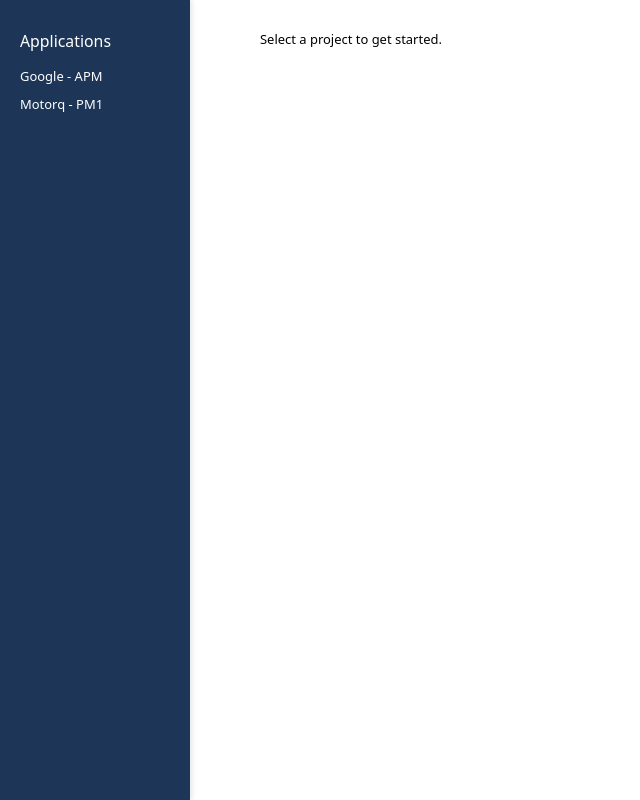
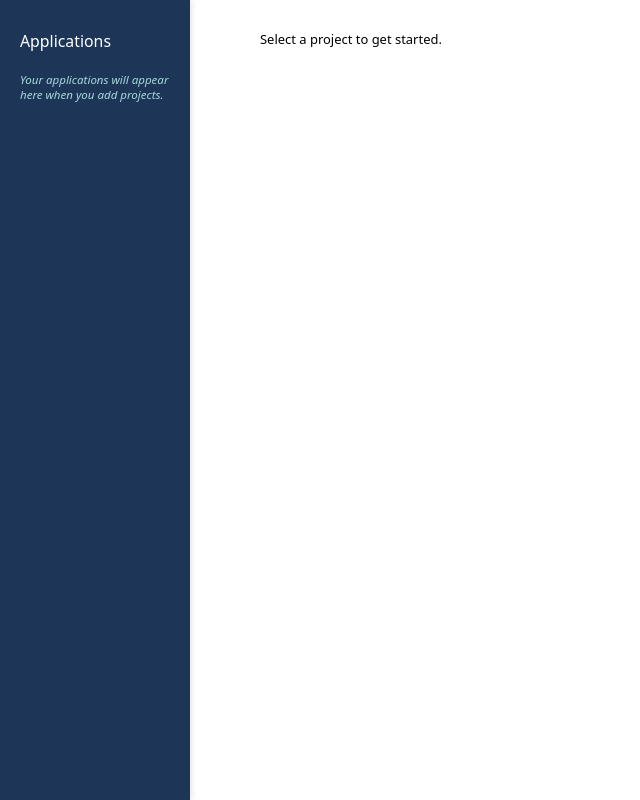
Before and after one commit to apigeoneer/job-application-tool, a React (Create React App) app in the folder client/: page / in a window 1280 px wide. Shown: the whole page, without its empty margins (0-640 px from the left). Built offline with nearby package versions, Linux system fonts and the light colour scheme.

Commit message:
Displayed first project by default & added communicationif no projects

```diff
--- a/client/src/App.js
+++ b/client/src/App.js
@@ -4,11 +4,12 @@ import MainContent from './components/MainContent';
 import './App.css';
 
 function App() {
-  const [activeProject, setActiveProject] = useState(null);
+  const projects = [];
+  const [activeProject, setActiveProject] = useState(projects.length > 0 ? projects[0] : null);
 
   return (
     <div className="app">
-      <Sidebar setActiveProject={setActiveProject} />
+      <Sidebar projects={projects} setActiveProject={setActiveProject} />
       <MainContent activeProject={activeProject} />
     </div>
   );
--- a/client/src/components/Sidebar.css
+++ b/client/src/components/Sidebar.css
@@ -18,3 +18,9 @@
     cursor: pointer;
     font-size: 0.9rem;
   }
+  .no-projects-message {
+    color: #a8dadc;
+    font-style: italic;
+    margin-top: 20px;
+    font-size: 0.8rem;
+  }
--- a/client/src/components/Sidebar.js
+++ b/client/src/components/Sidebar.js
@@ -1,11 +1,10 @@
 import './Sidebar.css';
 
-function Sidebar({ setActiveProject }) {
-  const projects = ['Google - APM', 'Motorq - PM1'];
-
+function Sidebar({ projects, setActiveProject }) {
   return (
     <div className="sidebar">
       <h2>Applications</h2>
+      {projects.length > 0 ? (
         <ul>
           {projects.map((project, index) => (
             <li key={index} onClick={() => setActiveProject(project)}>
@@ -13,6 +12,11 @@ function Sidebar({ setActiveProject }) {
             </li>
           ))}
         </ul>
+      ) : (
+        <p className="no-projects-message">
+          Your applications will appear here when you add projects.
+        </p>
+      )}
     </div>
   );
 }
```
Lines whose indentation alone changed are shown as unchanged.
